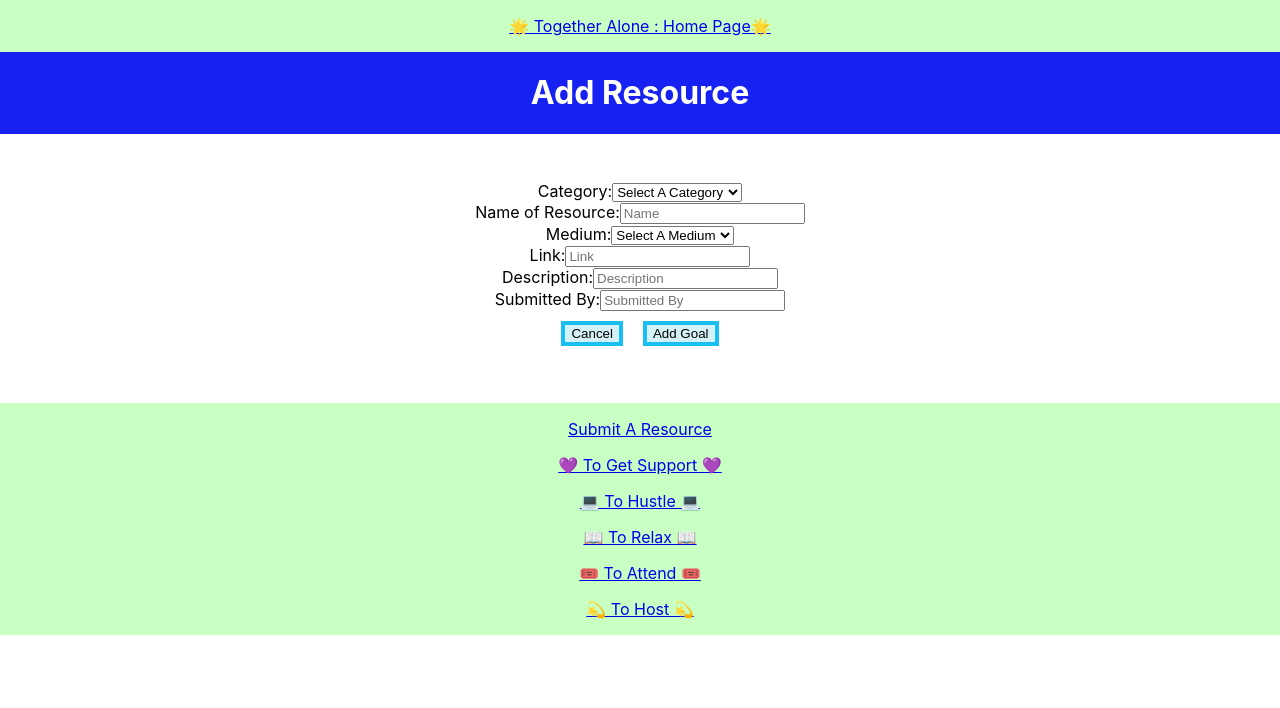
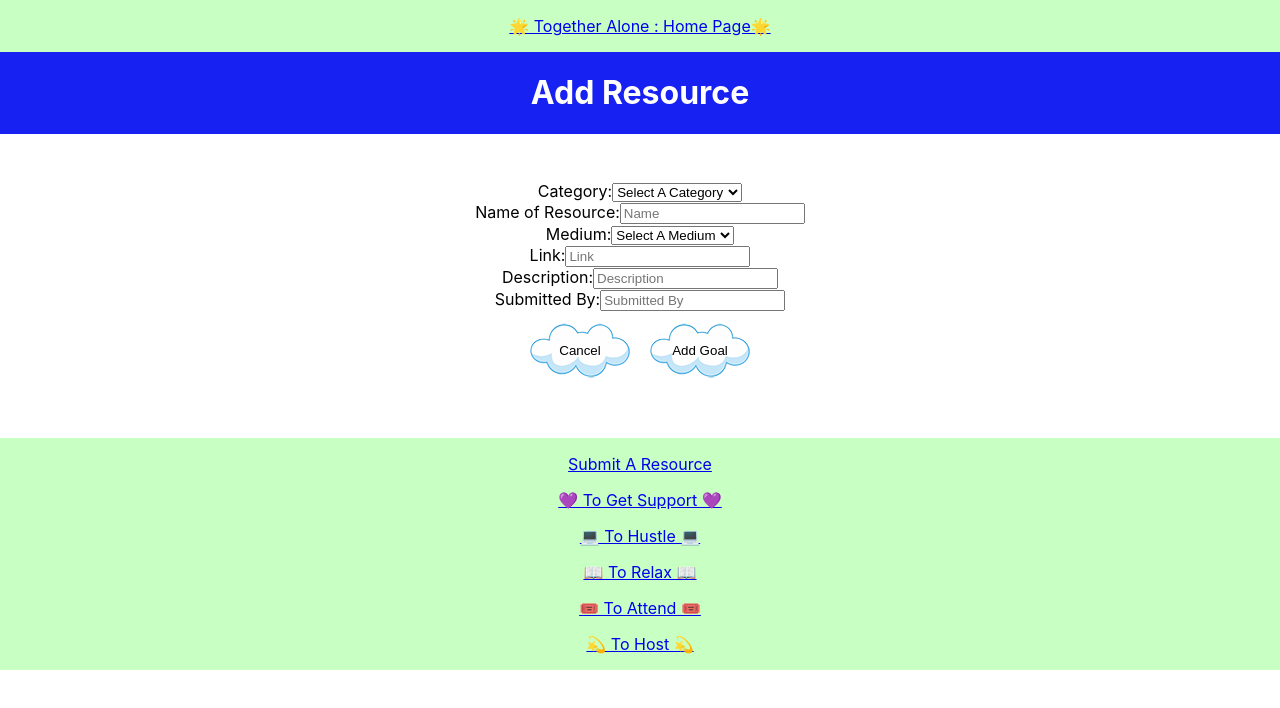
Before and after one commit to ReshmiCode/SoliTogether, a React (Create React App) app in the folder client/: page /submit-resource in a window 1280 px wide. Shown: the top 708 px of the page. Built offline with nearby package versions, Linux system fonts and the light colour scheme.

Commit message:
cloud button design

```diff
--- a/client/src/Resources/SubmitResource.css
+++ b/client/src/Resources/SubmitResource.css
@@ -22,18 +22,3 @@
     margin: 2rem;
     text-align: center;
 }
-
-.resource-button {
-    display: inline-block;
-    width: fit-content;
-    background-color: #D4F1F6;
-    cursor: pointer;
-    text-align: center;
-    border: 4px solid rgb(23, 191, 242);
-    margin: 10px;
-}
-
-.resource-button:hover {
-    background-color: #ddd;
-    color: black;
-}
--- a/client/src/Resources/SubmitResource.js
+++ b/client/src/Resources/SubmitResource.js
@@ -122,9 +122,9 @@ const SubmitResource = () => {
                         <input type="text" value={enteredSubmittedBy} onChange={submittedChangeHandler} placeholder="Submitted By" required/>
                     </label> <br />
                     <Link to ='/' >
-                        <button className="resource-button">Cancel</button>
+                        <button className="resource-button task-button">Cancel</button>
                     </Link>
-                    <button className="resource-button" type="submit">Add Goal</button>
+                    <button className="resource-button task-button" type="submit">Add Goal</button>
                 </form>
             </div>
             <div  className="links">
--- a/client/src/Settings/AddPhone.css
+++ b/client/src/Settings/AddPhone.css
@@ -8,16 +8,27 @@
 }
 
 .task-button {
-    display: inline-block;
+    /*display: inline-block;
     width: fit-content;
     background-color: #D4F1F6;
+    border: 4px solid rgb(23, 191, 242);*/
+    margin: 10px;
     cursor: pointer;
     text-align: center;
-    border: 4px solid rgb(23, 191, 242);
-    margin: 10px;
+    background-image: url(../cloud.png);
+    background-size:cover;
+    background-position:center center;
+    width: 100px;
+    height: 60px;
+    background-color: transparent;
+    border: 0px;
+    outline: none;
 }
 
 .task-button:hover {
-    background-color: #ddd;
-    color: black;
+    background-color: 3px 3px 5px rgb(13, 166, 213, 0.7);
 }
+
+.cloud-img {
+    height: 20px;
+}
--- a/client/src/Task/NewTask.css
+++ b/client/src/Task/NewTask.css
@@ -6,18 +6,3 @@
 .new-task {
     text-align: center;
 }
-
-.task-button {
-    display: inline-block;
-    width: fit-content;
-    background-color: #D4F1F6;
-    cursor: pointer;
-    text-align: center;
-    border: 4px solid rgb(23, 191, 242);
-    margin: 10px;
-}
-
-.task-button:hover {
-    background-color: #ddd;
-    color: black;
-}
```
Also changed, not shown: client/src/cloud.png (added).
